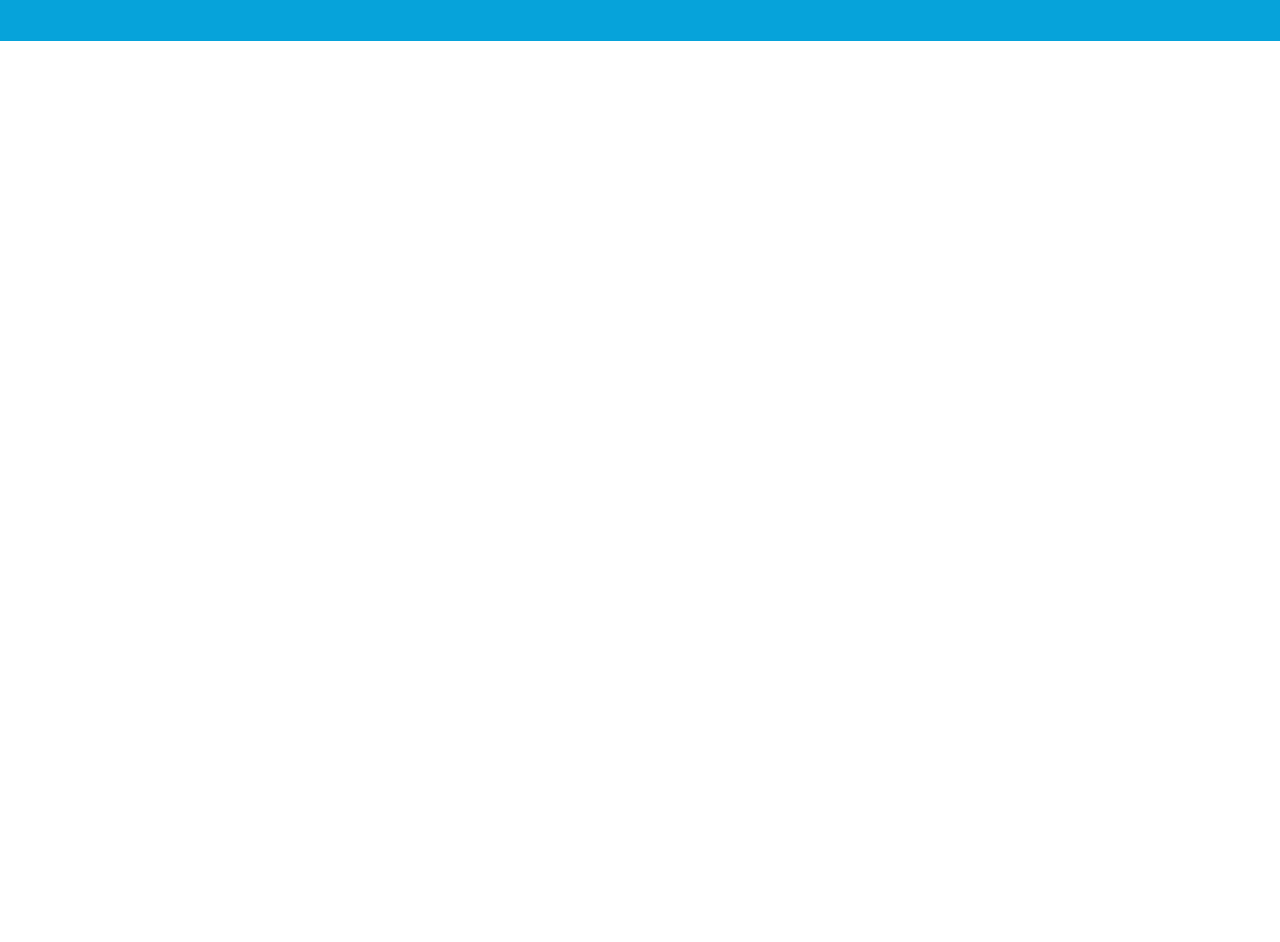
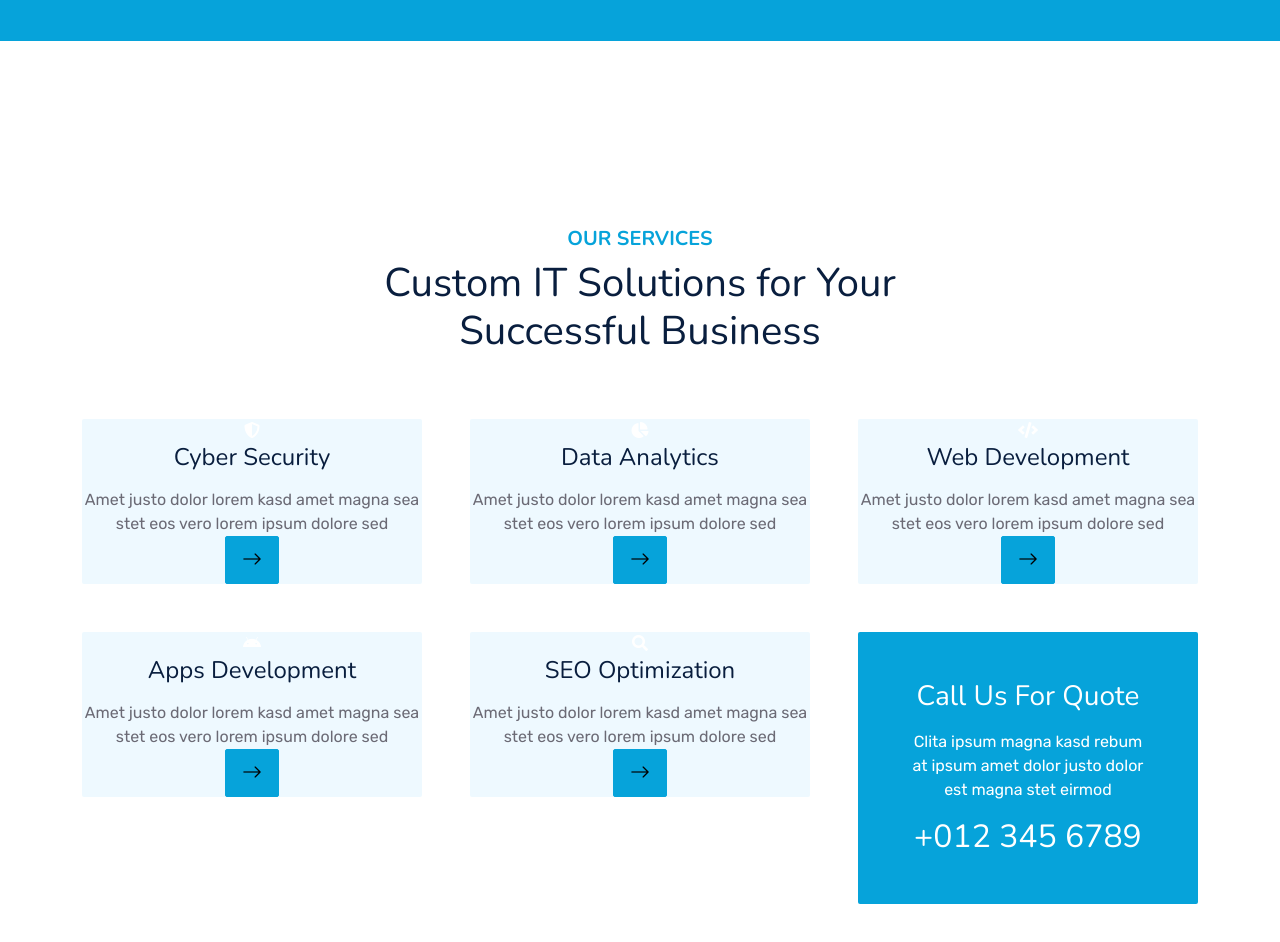
Before and after one commit to 0xbelen/StartUp_Project, a plain HTML site: page service.html in a window 1280 px wide. Shown: the part 440-1382 px from the top of the page. Before the commit the page ends 800 px from the top, so only its background shows below. Drawn offline with nearby package versions, Linux system fonts and the light colour scheme.

Commit message:
i add service start div

```diff
--- a/service.html
+++ b/service.html
@@ -144,6 +144,98 @@
         </div>
     </div>
     <!-- Full Screen Search End -->
+
+    <!-- Service Start -->
+    <div class="container-fluid py-5 wow fadeInUp" data-wow-delay="0.1s">
+        <div class="container py-5">
+            <div class="section-title text-center position-relative pb-3 mb-5 mx-auto" style="max-width: 600px;">
+                <h5 class="fw-bold text-primary text-uppercase">Our Services</h5>
+                <h1 class="mb-0">Custom IT Solutions for Your Successful Business</h1>
+            </div>
+            <div class="row g-5">
+                <div class="col-lg-4 col-md-6 wow zoomIn" data-wow-delay="0.3s">
+                    <div
+                        class="service-item bg-light rounded d-flex flex-column align-items-center justify-content-center text-center">
+                        <div class="service-icon">
+                            <i class="fa fa-shield-alt text-white"></i>
+                        </div>
+                        <h4 class="mb-3">Cyber Security</h4>
+                        <p class="m-0">Amet justo dolor lorem kasd amet magna sea stet eos vero lorem ipsum dolore sed
+                        </p>
+                        <a class="btn btn-lg btn-primary rounded" href="">
+                            <i class="bi bi-arrow-right"></i>
+                        </a>
+                    </div>
+                </div>
+                <div class="col-lg-4 col-md-6 wow zoomIn" data-wow-delay="0.6s">
+                    <div
+                        class="service-item bg-light rounded d-flex flex-column align-items-center justify-content-center text-center">
+                        <div class="service-icon">
+                            <i class="fa fa-chart-pie text-white"></i>
+                        </div>
+                        <h4 class="mb-3">Data Analytics</h4>
+                        <p class="m-0">Amet justo dolor lorem kasd amet magna sea stet eos vero lorem ipsum dolore sed
+                        </p>
+                        <a class="btn btn-lg btn-primary rounded" href="">
+                            <i class="bi bi-arrow-right"></i>
+                        </a>
+                    </div>
+                </div>
+                <div class="col-lg-4 col-md-6 wow zoomIn" data-wow-delay="0.9s">
+                    <div
+                        class="service-item bg-light rounded d-flex flex-column align-items-center justify-content-center text-center">
+                        <div class="service-icon">
+                            <i class="fa fa-code text-white"></i>
+                        </div>
+                        <h4 class="mb-3">Web Development</h4>
+                        <p class="m-0">Amet justo dolor lorem kasd amet magna sea stet eos vero lorem ipsum dolore sed
+                        </p>
+                        <a class="btn btn-lg btn-primary rounded" href="">
+                            <i class="bi bi-arrow-right"></i>
+                        </a>
+                    </div>
+                </div>
+                <div class="col-lg-4 col-md-6 wow zoomIn" data-wow-delay="0.3s">
+                    <div
+                        class="service-item bg-light rounded d-flex flex-column align-items-center justify-content-center text-center">
+                        <div class="service-icon">
+                            <i class="fab fa-android text-white"></i>
+                        </div>
+                        <h4 class="mb-3">Apps Development</h4>
+                        <p class="m-0">Amet justo dolor lorem kasd amet magna sea stet eos vero lorem ipsum dolore sed
+                        </p>
+                        <a class="btn btn-lg btn-primary rounded" href="">
+                            <i class="bi bi-arrow-right"></i>
+                        </a>
+                    </div>
+                </div>
+                <div class="col-lg-4 col-md-6 wow zoomIn" data-wow-delay="0.6s">
+                    <div
+                        class="service-item bg-light rounded d-flex flex-column align-items-center justify-content-center text-center">
+                        <div class="service-icon">
+                            <i class="fa fa-search text-white"></i>
+                        </div>
+                        <h4 class="mb-3">SEO Optimization</h4>
+                        <p class="m-0">Amet justo dolor lorem kasd amet magna sea stet eos vero lorem ipsum dolore sed
+                        </p>
+                        <a class="btn btn-lg btn-primary rounded" href="">
+                            <i class="bi bi-arrow-right"></i>
+                        </a>
+                    </div>
+                </div>
+                <div class="col-lg-4 col-md-6 wow zoomIn" data-wow-delay="0.9s">
+                    <div
+                        class="position-relative bg-primary rounded h-100 d-flex flex-column align-items-center justify-content-center text-center p-5">
+                        <h3 class="text-white mb-3">Call Us For Quote</h3>
+                        <p class="text-white mb-3">Clita ipsum magna kasd rebum at ipsum amet dolor justo dolor est
+                            magna stet eirmod</p>
+                        <h2 class="text-white mb-0">+012 345 6789</h2>
+                    </div>
+                </div>
+            </div>
+        </div>
+    </div>
+    <!-- Service End -->
 </body>
 
 </html>
```
